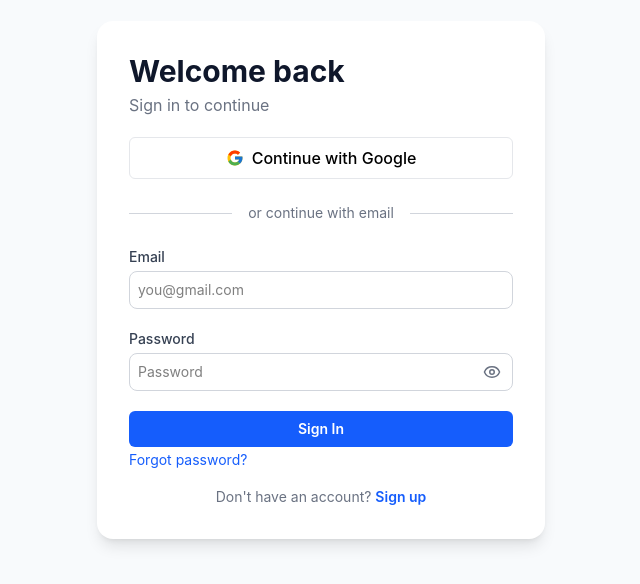
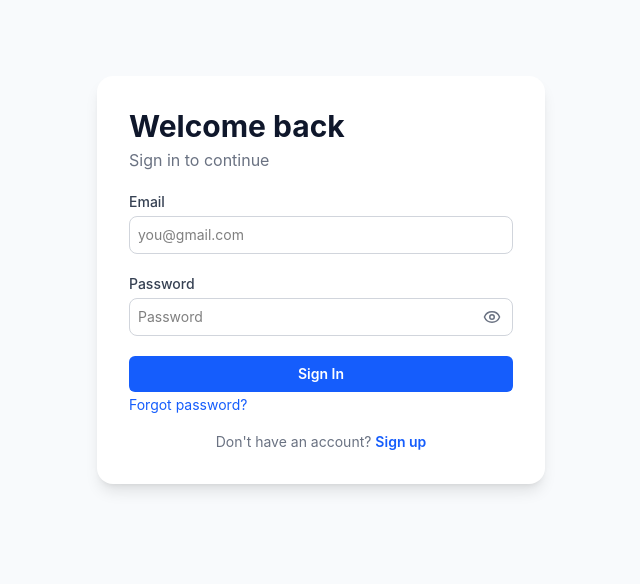
Before and after one commit to Yeabsira-Ayele/Task-managment-frontend, a React (Vite) app: page / in a window 1280 px wide. Shown: the part 120-704 px from the top of the page, without its empty margins (319-959 px from the left). Built offline with nearby package versions, Linux system fonts and the light colour scheme.

Commit message:
work on some function v1.1

```diff
--- a/src/Auth/pages/Login.tsx
+++ b/src/Auth/pages/Login.tsx
@@ -44,16 +44,8 @@ function Login() {
         <h1 className="text-3xl font-bold text-slate-900">Welcome back</h1>
         <p className="mb-5 mt-1 text-gray-500">Sign in to continue</p>
 
-        <Btn variant="secondary" type="button">
-          <FcGoogle className="text-lg" />
-          Continue with Google
-        </Btn>
 
-        <div className="my-6 flex items-center">
-          <div className="h-px flex-1 bg-gray-300" />
-          <span className="mx-4 text-sm text-gray-500">or continue with email</span>
-          <div className="h-px flex-1 bg-gray-300" />
-        </div>
+
 
         <form onSubmit={handleSubmit(onSubmit)} noValidate className="flex flex-col items-center gap-5">
           <InputField
```
